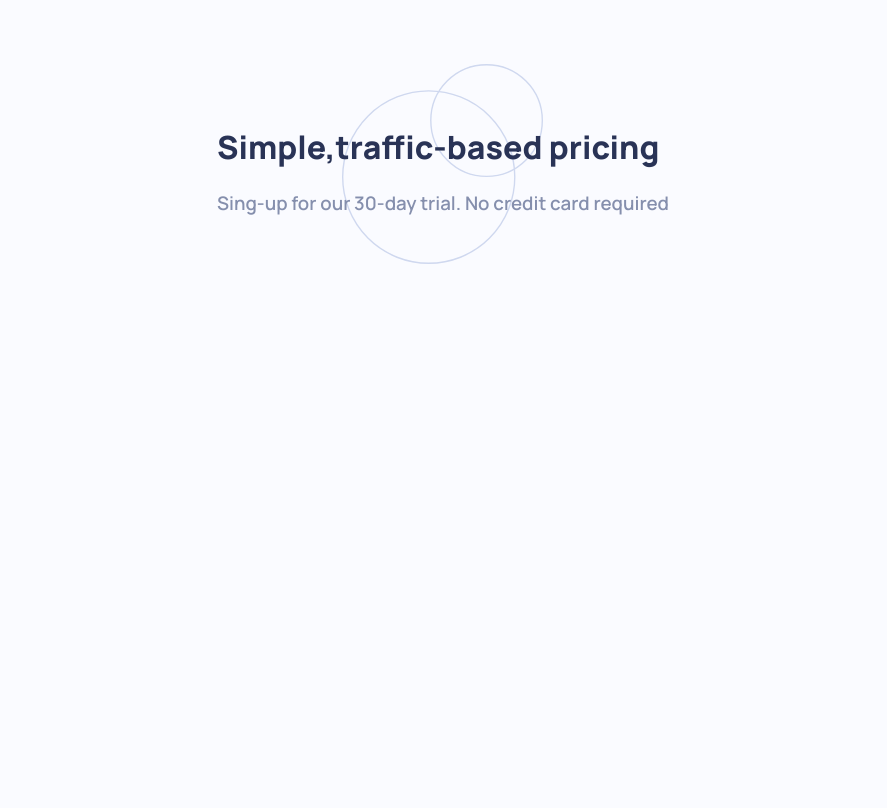
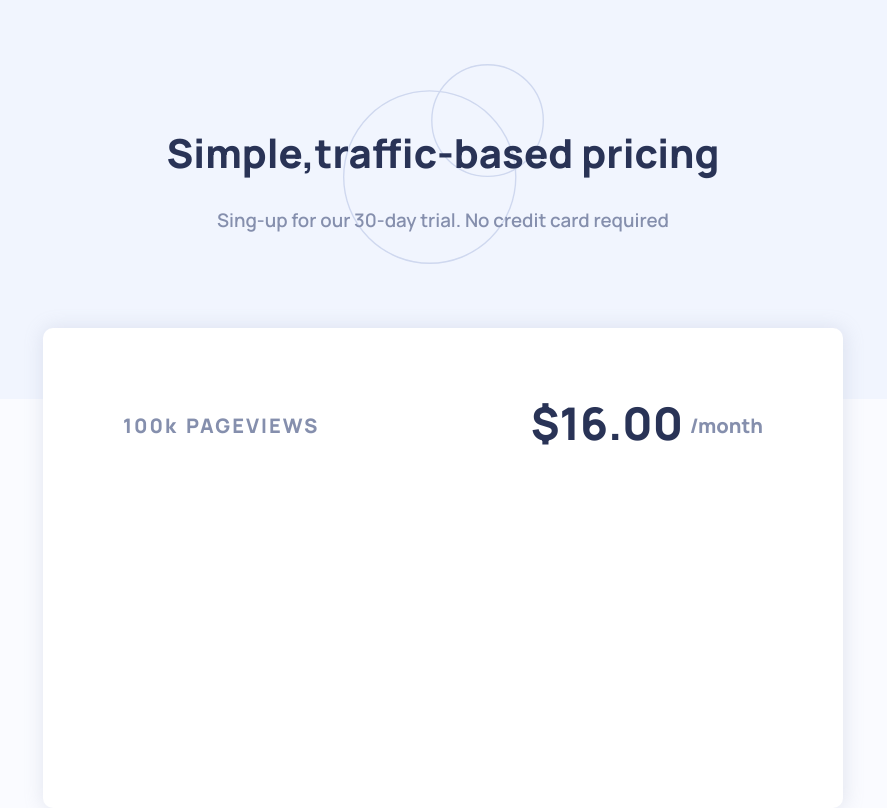
Before and after one commit to TalalBnoob/interactivePricingComponent, a website: page index.html in a window 1280 px wide. Shown: the whole page, without its empty margins (197-1084 px from the left). Drawn offline with Linux system fonts and the light colour scheme.

Commit message:
make the price disply section

```diff
--- a/index.html
+++ b/index.html
@@ -14,10 +14,19 @@
 		<title>Pricing</title>
 	</head>
 	<body>
-		<div class="header">
+		<header>
 			<h1>Simple,traffic-based pricing</h1>
 			<h3>Sing-up for our 30-day trial. No credit card required</h3>
-		</div>
+		</header>
+
+		<main>
+			<div class="container">
+				<div class="price">
+					<h3 class="views">100k PAGEVIEWS</h3>
+					<h3 class="month_price"><span class="bigNum">$16.00 </span>/month</h3>
+				</div>
+			</div>
+		</main>
 
 		<script src="js/index.js"></script>
 	</body>
--- a/style/scss/_var.scss
+++ b/style/scss/_var.scss
@@ -6,7 +6,7 @@ $discountText: hsl(15, 100%, 70%);
 $CTA_Text: hsl(226, 100%, 87%);
 
 // Neutral
-$pricingComponentBackground: hsl (0, 0%, 100%);
+$pricingComponentBackground: hsl(0, 0%, 100%);
 $mainBackground: hsl(230, 100%, 99%);
 $emptySliderBar: hsl(224, 65%, 95%);
 $toggleBackground: hsl(223, 50%, 87%);
--- a/style/scss/main.scss
+++ b/style/scss/main.scss
@@ -4,11 +4,16 @@ body {
 	box-sizing: border-box;
 	padding: 0;
 	margin: 0;
+	background-image: url(/img/bg-pattern.svg);
+	background-position: center;
+	background-position-y: top;
+	background-repeat: no-repeat;
+	background-size: contain;
 	background-color: $mainBackground;
 	font-family: $fontFamily;
 }
 
-.header {
+header {
 	background-image: url('/img/pattern-circles.svg');
 	background-repeat: no-repeat;
 	background-size: contain;
@@ -17,11 +22,13 @@ body {
 	height: 200px;
 	width: fit-content;
 	margin: 4rem auto;
+	text-align: center;
 
 	& h1 {
 		padding-top: 3.8rem;
 		color: $text_CTABackground;
 		font-weight: 800;
+		font-size: 40px;
 	}
 
 	& h3 {
@@ -29,3 +36,48 @@ body {
 		font-weight: 600;
 	}
 }
+
+main {
+	width: 50rem;
+	height: 30rem;
+	background-color: $pricingComponentBackground;
+	margin: auto;
+	box-shadow: 1px 1px 20px 1px rgba($color: $text, $alpha: 0.2);
+	border-radius: 10px;
+	& .container {
+		width: 80%;
+		margin: auto;
+	}
+
+	& .price {
+		padding-top: 4rem;
+		display: flex;
+		flex-direction: row;
+		justify-content: space-between;
+
+		& .views {
+			font-size: 20px;
+			word-spacing: 2px;
+			letter-spacing: 2px;
+			color: $text;
+		}
+
+		& .month_price {
+			position: relative;
+			font-size: 20px;
+			word-spacing: 2px;
+			// letter-spacing: 0px;
+			color: $text;
+
+			& span {
+				position: absolute;
+				top: -20px;
+				right: 80px;
+				font-size: 45px;
+				word-spacing: 2px;
+				// letter-spacing: 0px;
+				color: $text_CTABackground;
+			}
+		}
+	}
+}
```
Also changed, not shown: style/main.css, 1 other file.
